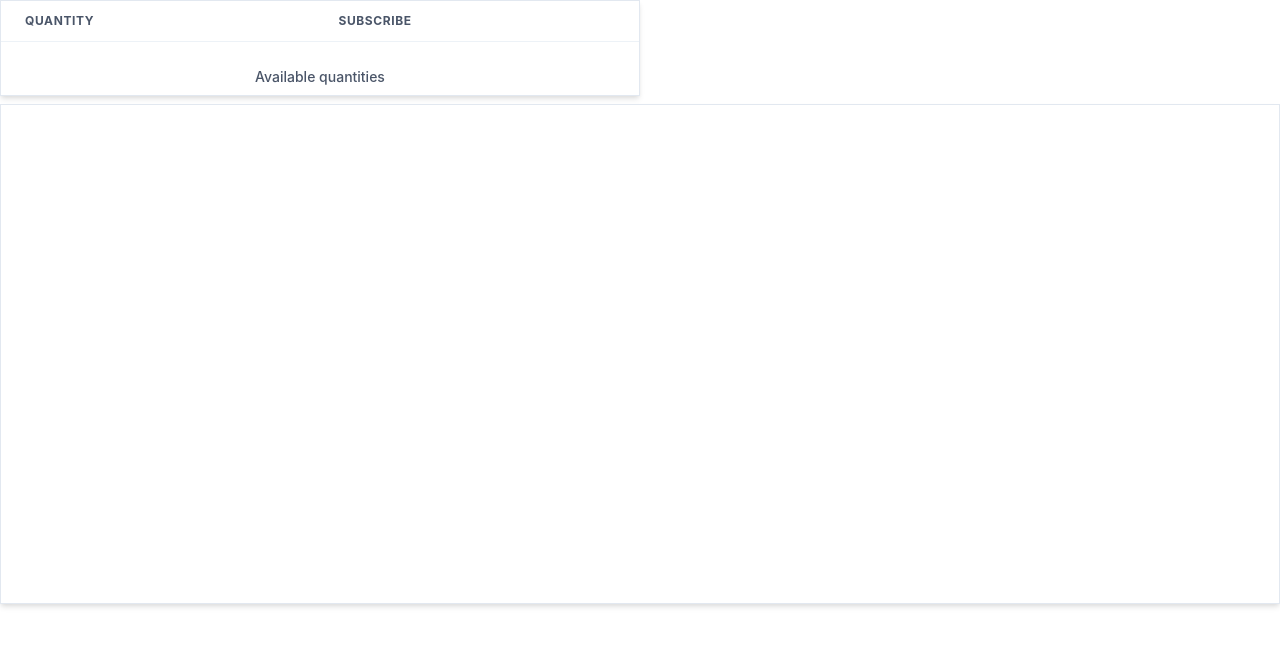
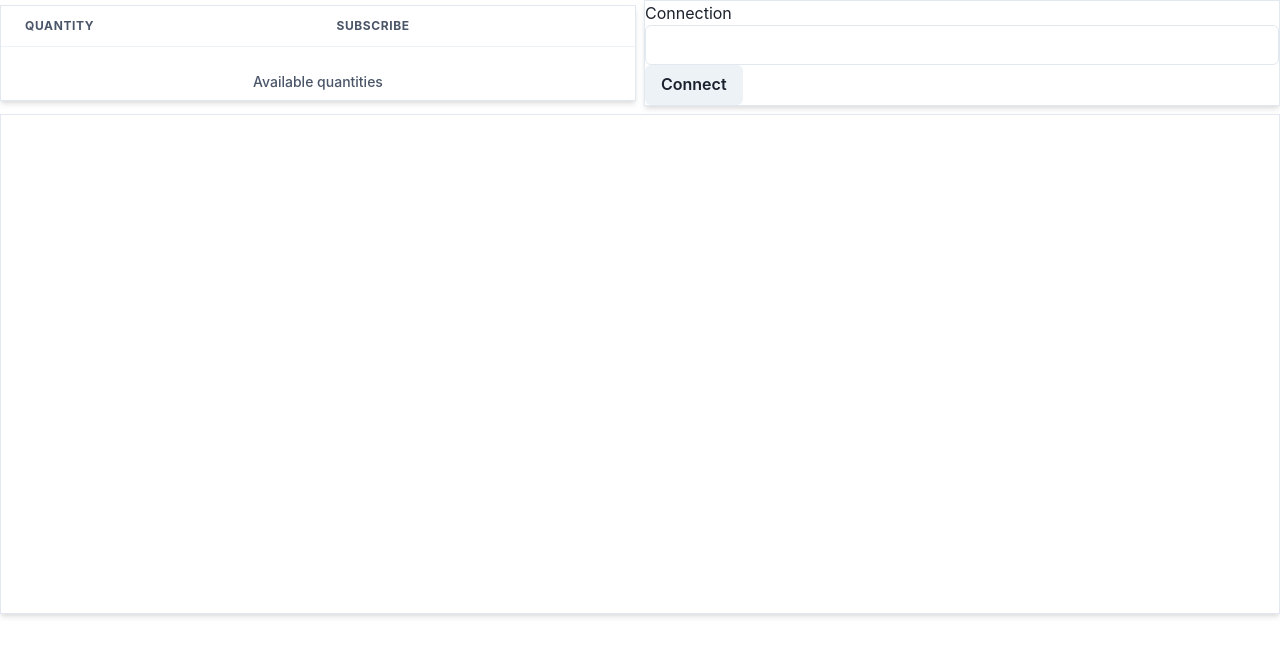
Before and after one commit to hheld/LivePlot, a React (Vite) app in the folder live-plotter/: page / in a window 1280 px wide. Shown: the top 656 px of the page. Built offline with nearby package versions, Linux system fonts and the light colour scheme.

Commit message:
Allow to specify a connection string in the frontend.

```diff
--- a/live-plotter/src/App.tsx
+++ b/live-plotter/src/App.tsx
@@ -1,9 +1,10 @@
 import {listen, Event} from "@tauri-apps/api/event";
 import AvailableQuantities from "./AvailableQuantities";
-import {Box, VStack} from "@chakra-ui/react";
+import {Box, Button, HStack, Input, Text, VStack} from "@chakra-ui/react";
 import {Scatter} from "react-chartjs-2";
 import {Chart as ChartJS, LineElement, PointElement, LinearScale, Title, Legend, Tooltip} from "chart.js";
-import {useCallback, useEffect, useState} from "react";
+import {ChangeEvent, useCallback, useEffect, useState} from "react";
+import {invoke} from "@tauri-apps/api/tauri";
 
 ChartJS.register(LineElement, PointElement, LinearScale, Title, Legend, Tooltip);
 
@@ -31,6 +32,15 @@ const getRandomColor = () => {
 
 const App = () => {
     const [points, setPoints] = useState<Data>({datasets: []});
+    const [connection, setConnection] = useState("");
+
+    const handleConnection = (event: ChangeEvent<HTMLInputElement>) => {
+        setConnection(event.target.value);
+    };
+
+    const connect = async () => {
+        await invoke("connect", {connection});
+    };
 
     const newDataCallback = useCallback((event: Event<unknown>) => {
         const pl = event.payload as { x: number, y: number, quantity: string };
@@ -76,6 +86,10 @@ const App = () => {
     }, []);
 
     useEffect(() => {
+        invoke("current_connection").then(v => setConnection(v as string));
+    }, []);
+
+    useEffect(() => {
         const unlistenFnPromise = listen("data", newDataCallback);
 
         return () => {
@@ -87,9 +101,17 @@ const App = () => {
 
     return (
         <VStack align="stretch">
-            <Box shadow="md" borderWidth="1px" w="50%">
-                <AvailableQuantities/>
-            </Box>
+            <HStack>
+                <Box shadow="md" borderWidth="1px" w="50%">
+                    <AvailableQuantities/>
+                </Box>
+
+                <Box shadow="md" borderWidth="1px" w="50%">
+                    <Text>Connection</Text>
+                    <Input value={connection} onChange={handleConnection}/>
+                    <Button onClick={connect}>Connect</Button>
+                </Box>
+            </HStack>
 
             <Box shadow="md" borderWidth="1px" h="500px">
                 <Scatter data={points}
```
Also changed, not shown: 1 other file (tests, documents, lock files or other folders).
